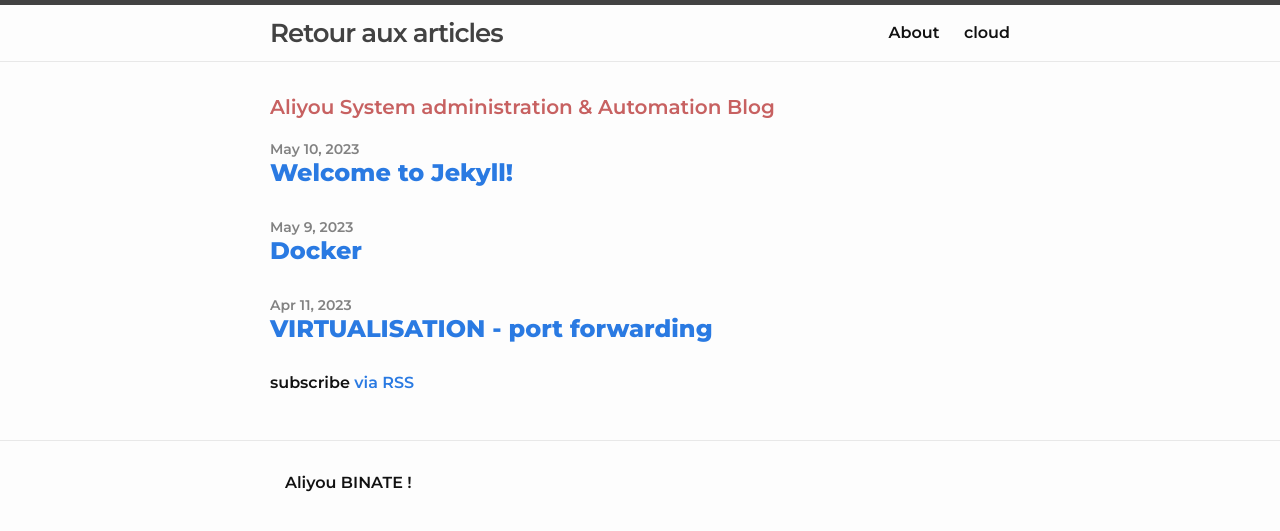
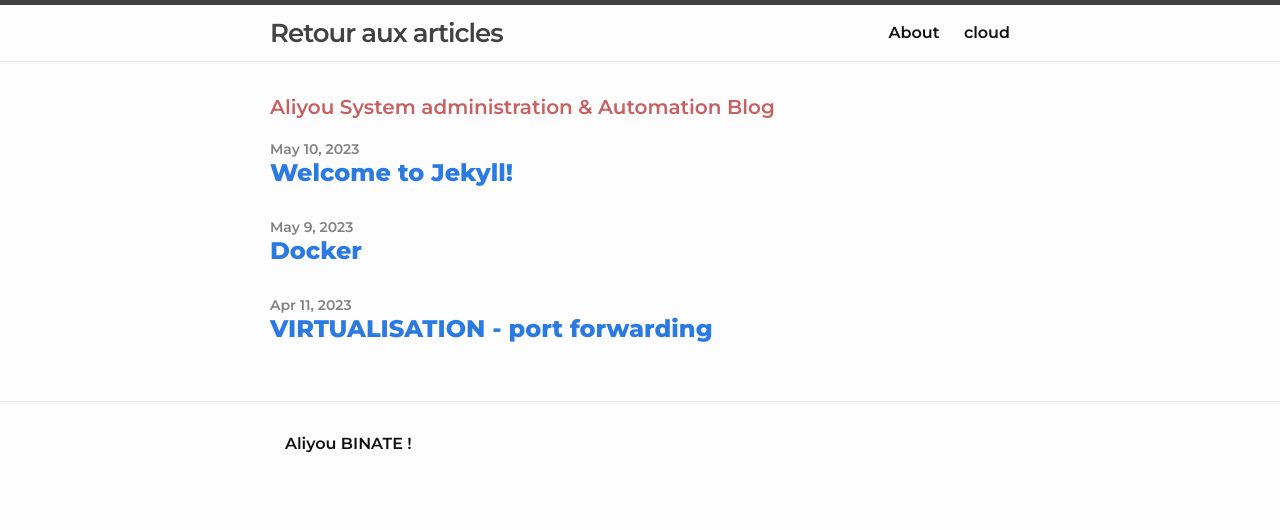
Before and after one commit to abiForSofteam/abiForSofteam.github.io, a Jekyll site: the page built from index.html, in a window 1280 px wide. Shown: the top 531 px of the page. Built offline with Jekyll 4.4.1, drawn with Linux system fonts in a browser that asks for light colours.

Commit message:
first commit

```diff
--- a/index.html
+++ b/index.html
@@ -18,6 +18,6 @@ layout: default
     {% endfor %}
   </ul>
 
-  <p class="rss-subscribe">subscribe <a href="{{ "/feed.xml" | prepend: site.baseurl }}">via RSS</a></p>
+  <!--p class="rss-subscribe">subscribe <a href="{{ "/feed.xml" | prepend: site.baseurl }}">via RSS</a></p-->
 
 </div>
```
